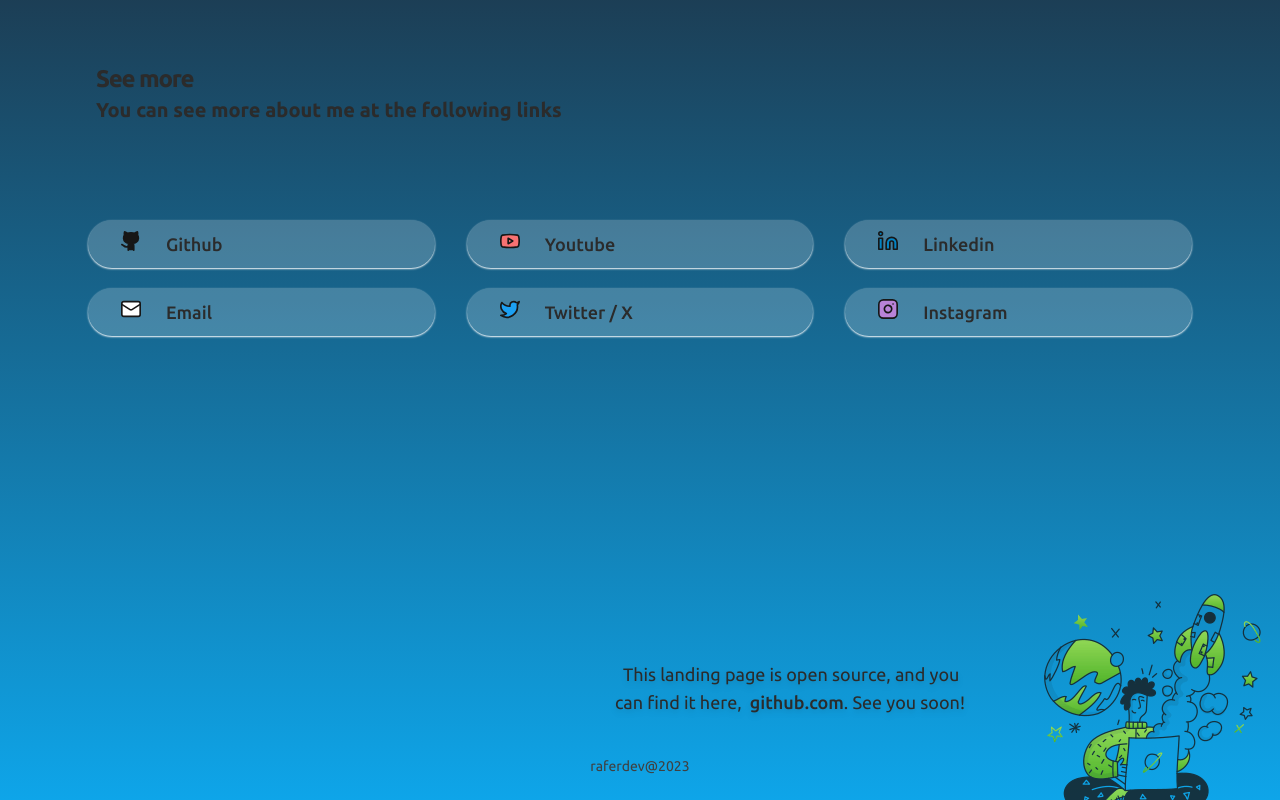
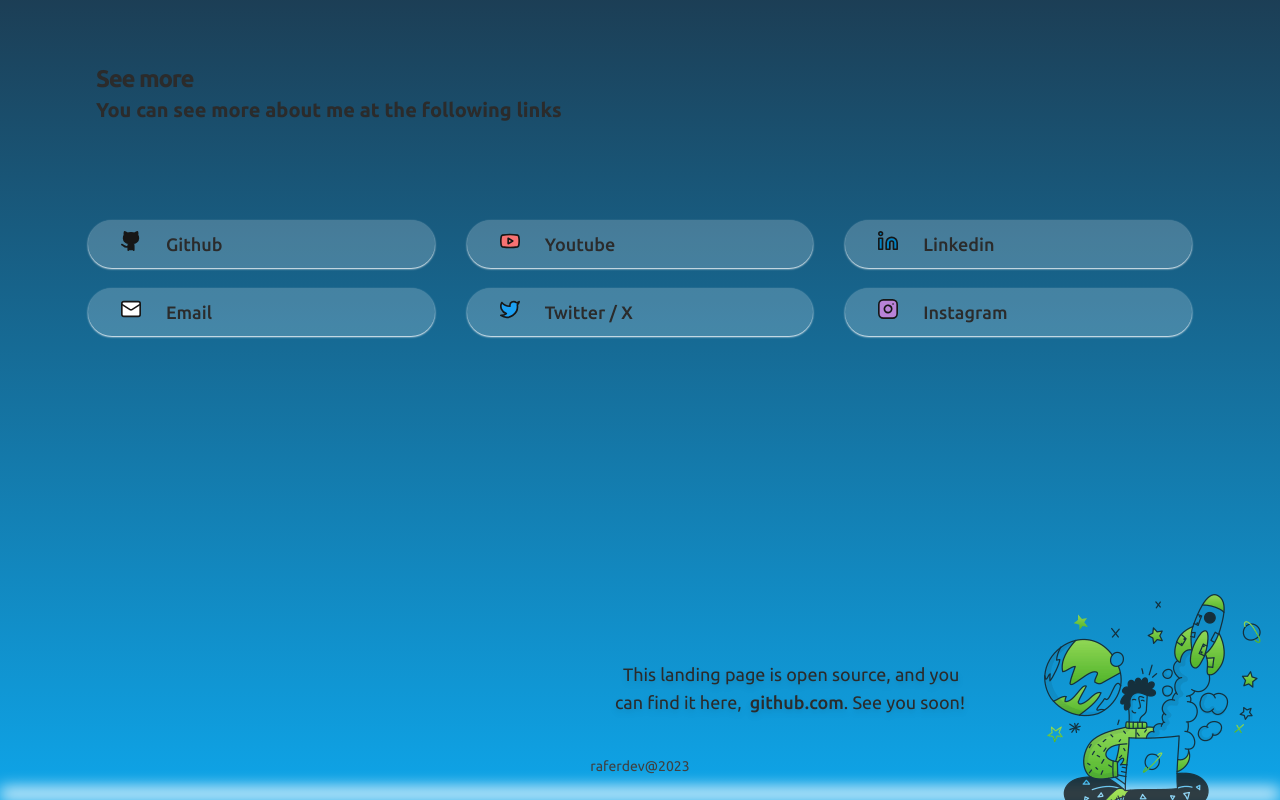
Before and after one commit to raferdev/rafer.dev, a Next.js app: page / in a window 1280 px wide. Shown: the part 3064-3864 px from the top of the page. Built offline with nearby package versions, Linux system fonts and the light colour scheme; no server answers; what tailwindcss-animated would draw is missing.

Commit message:
feat(page): add footer blurred white div at bottom

```diff
--- a/src/app/_page/_components/footerSection.tsx
+++ b/src/app/_page/_components/footerSection.tsx
@@ -12,6 +12,7 @@ const FooterSection = () => (
     asChild
   >
     <footer>
+      <div className="absolute bottom-0 h-3 w-screen bg-white blur"></div>
       <Section.Content className="flex flex-col justify-start py-0 md:items-start md:justify-end md:gap-0 lg:flex  lg:flex-col lg:items-end lg:justify-end">
         <img
           className="absolute -bottom-10 right-0 h-64 w-auto object-contain opacity-80"
```
